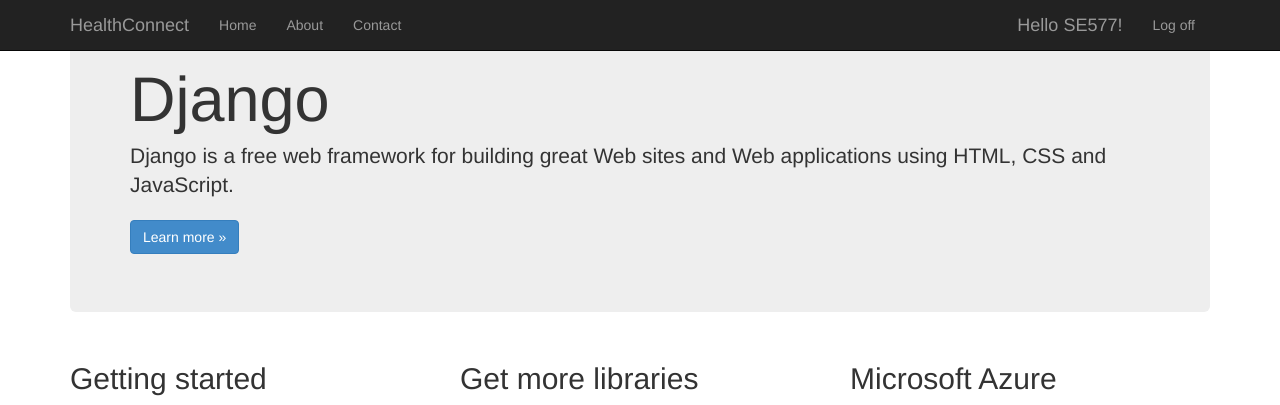
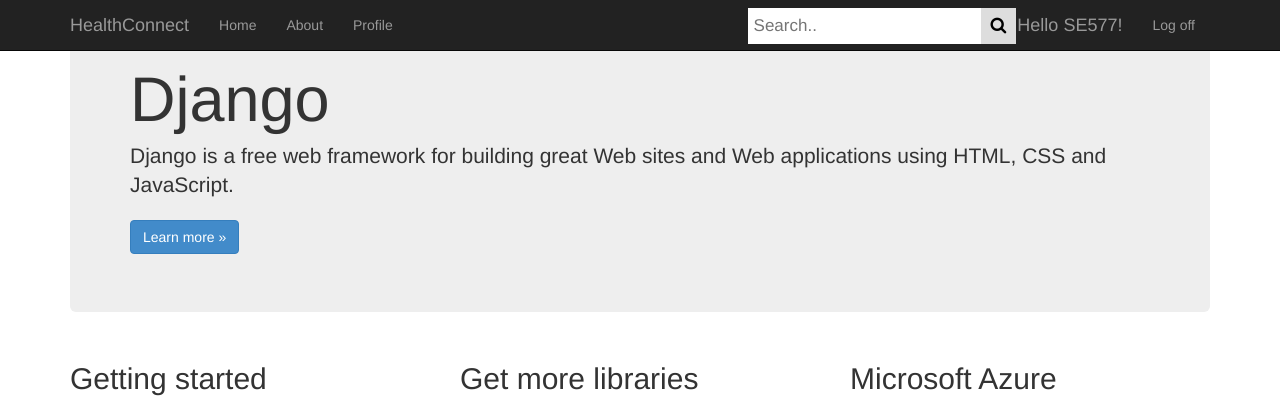
Before and after one commit to se577-group-project/HealthApp, a Django app: page / in a window 1280 px wide. Shown: the top 405 px of the page. Run offline with Django 3.2, Linux system fonts and the light colour scheme; a user stored in the database is signed in; some libraries are stand-ins or nearby versions.

Commit message:
created the top navigation bar where users logged in and users using a guest account have different navigations options. Added a search bar and search page. fixed user_validation bugs.

```diff
--- a/HealthApp/HealthApp/urls.py
+++ b/HealthApp/HealthApp/urls.py
@@ -11,7 +11,8 @@
 
 urlpatterns = [
     path('', views.home, name='home'),
-    path('contact/', views.contact, name='contact'),
+    path('search/', views.search, name='search'),
+    path('profile/', views.profile, name='profile'),
     path('about/', views.about, name='about'),
     path('login/', views.login, name='login'),
     path('logout/', LogoutView.as_view(next_page='/'), name='logout'),
--- /dev/null
+++ b/HealthApp/app/static/app/content/searchbar.css
@@ -0,0 +1,27 @@
+
+
+.search-container {
+    float: right;
+}
+
+input[type=text] {
+    padding: 6px;
+    margin-top: 8px;
+    font-size: 17px;
+    border: none;
+}
+
+.search-container button {
+    float: right;
+    padding: 6px 10px;
+    margin-top: 8px;
+    margin-right: 16px;
+    background: #ddd;
+    font-size: 17px;
+    border: none;
+    cursor: pointer;
+}
+
+.search-container button:hover {
+    background: #ccc;
+}
--- a/HealthApp/app/templates/app/layout.html
+++ b/HealthApp/app/templates/app/layout.html
@@ -8,6 +8,8 @@
     <link rel="stylesheet" type="text/css" href="{% static 'app/content/bootstrap.min.css' %}" />
     <link rel="stylesheet" type="text/css" href="{% static 'app/content/site.css' %}" />
     <link rel="stylesheet" type="text/css" href="{% static 'app/content/login.css' %}" />
+    <link rel="stylesheet" type="text/css" href="{% static 'app/content/searchbar.css' %}" />
+    <link rel="stylesheet" href="https://cdnjs.cloudflare.com/ajax/libs/font-awesome/4.7.0/css/font-awesome.min.css" >
     <script src="{% static 'app/scripts/modernizr-2.6.2.js' %}"></script>
 </head>
 
@@ -26,7 +28,9 @@
                 <ul class="nav navbar-nav">
                     <li><a href="{% url 'home' %}">Home</a></li>
                     <li><a href="{% url 'about' %}">About</a></li>
-                    <li><a href="{% url 'contact' %}">Contact</a></li>
+                    {% if user.is_authenticated %}
+                        <li><a href="{% url 'profile' %}">Profile</a></li>
+                    {%endif%}
                 </ul>
                 {% include 'app/loginpartial.html' %}
             </div>
--- a/HealthApp/app/templates/app/loginpartial.html
+++ b/HealthApp/app/templates/app/loginpartial.html
@@ -14,3 +14,12 @@
 </ul>
 
 {% endif %}
+<ul class="nav navbar-nav navbar-right">
+    <div class="search-container">
+    <form action="{% url 'search' %}" method="post">
+      {% csrf_token %}
+      <input type="text" placeholder="Search.." name="search">
+      <button type="submit"><i class="fa fa-search"></i></button>
+    </form>
+  </div>
+</ul>
--- a/HealthApp/app/tests.py
+++ b/HealthApp/app/tests.py
@@ -23,10 +23,6 @@
         response = self.client.get('/')
         self.assertContains(response, 'Home Page', 1, 200)
 
-    def test_contact(self):
-        """Tests the contact page."""
-        response = self.client.get('/contact')
-        self.assertContains(response, 'Contact', 3, 200)
 
     def test_about(self):
         """Tests the about page."""
--- a/HealthApp/app/user_verification.py
+++ b/HealthApp/app/user_verification.py
@@ -28,7 +28,7 @@
     def check_username(request,username,pagetype):
         if not username:
             messages.error(request, 'Username is blank', extra_tags=pagetype)
-        return False
+        return True
 
     def check_password(request,password1, password2, pagetype):
         if not password1 and pagetype == 'LoginUpError':
@@ -37,9 +37,9 @@
             messages.error(request,'password is blank', extra_tags=pagetype)
         elif not password1 == password2:
             messages.error(request,'password dont match', extra_tags=pagetype)
-        return False
+        return True
 
     def check_email(request,email,pagetype):
         if not email:
             messages.error(request, 'email is blank', extra_tags=pagetype)
-        return False
+        return True
--- a/HealthApp/app/views.py
+++ b/HealthApp/app/views.py
@@ -41,7 +41,7 @@
                         auth_login(request,user)
                         return HttpResponseRedirect(reverse('home'))
                 messages.error(request,'There was an error when you tried to login.. please try again', extra_tags='SignUpError')
-        if request.POST.get('signupbtn'):
+        elif request.POST.get('signupbtn'):
             username = request.POST.get('usernameSignup')
             email = request.POST.get('emailSignupPri')
             password = request.POST.get('passwordSignupPri')
@@ -70,15 +70,28 @@
 
 
 
-def contact(request): ##TODO: Remove Module
-    """Renders the contact page."""
+def search(request):
+    """Renders the search page."""
     assert isinstance(request, HttpRequest)
     return render(
         request,
-        'app/contact.html',
+        'app/search.html',
         {
-            'title':'Contact',
-            'message':'Your contact page.',
+            'title':'Search',
+            'message':'Your search page.',
+            'year':datetime.now().year,
+        }
+    )
+
+def profile(request):
+    """Renders the profile page."""
+    assert isinstance(request, HttpRequest)
+    return render(
+        request,
+        'app/profile.html',
+        {
+            'title':'Profile',
+            'message':'Your Profile page.',
             'year':datetime.now().year,
         }
     )
```
Also changed, not shown: HealthApp/app/templates/app/search.html (added, +20 -0 lines), HealthApp/app/templates/app/profile.html (renamed from HealthApp/app/templates/app/contact.html), HealthApp/db.sqlite3, 1 other file.
